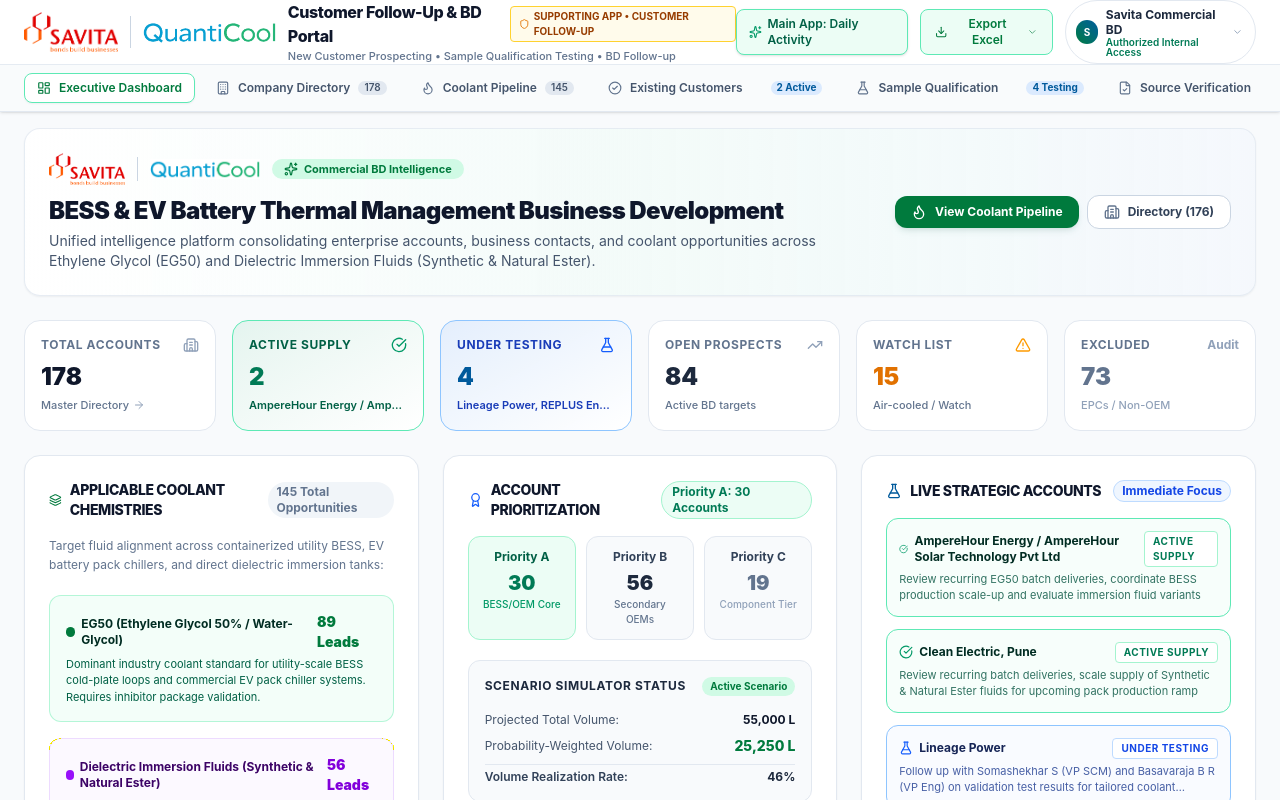
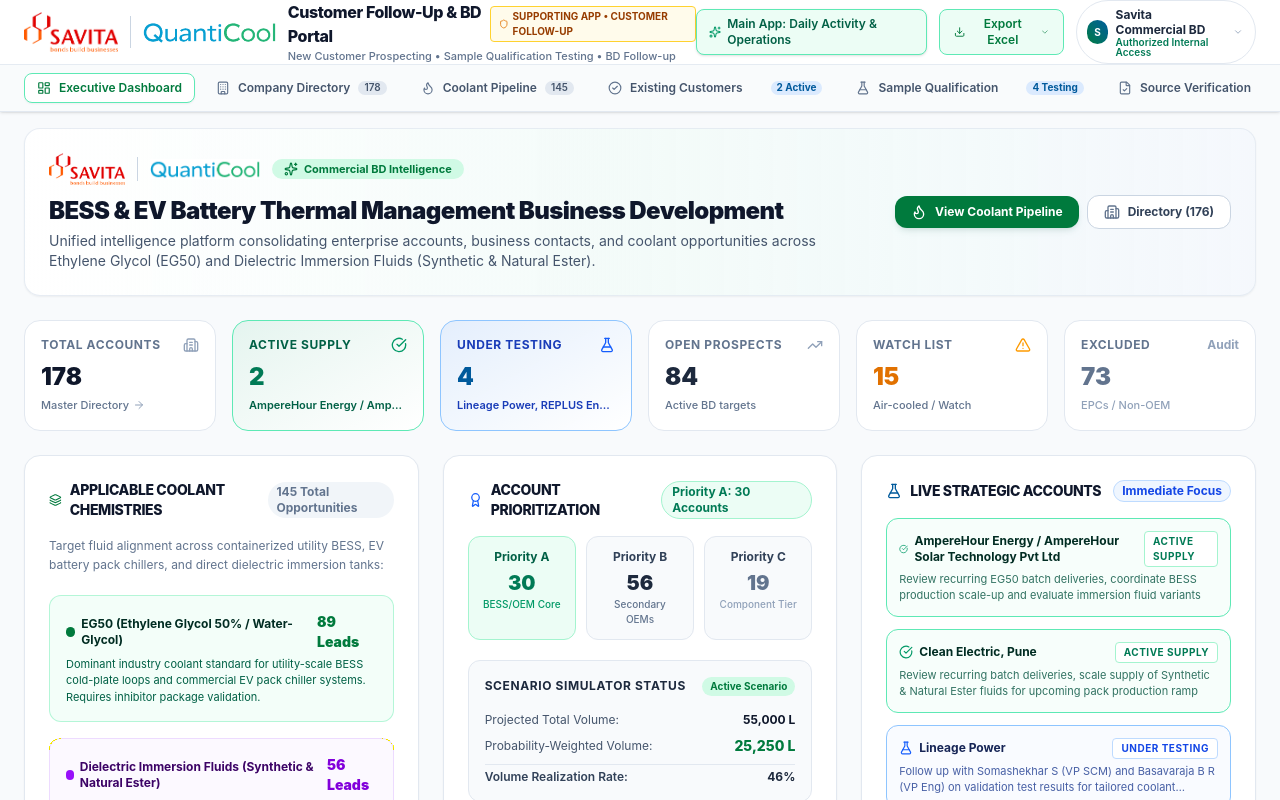
Before and after one commit to saikatkoley2000/bess-outreach-app, a React (Vite) app: page / in a window 1280 px wide. Shown: the top 800 px of the page. Built offline with nearby package versions, Linux system fonts and the light colour scheme.

Commit message:
chore: align cross-link title with QuantiCool — Daily Activity & Operational BESS Outreach (Main App)

```diff
--- a/src/components/Header.jsx
+++ b/src/components/Header.jsx
@@ -118,16 +118,16 @@ export default function Header() {
 
           {/* Action buttons & User Menu */}
           <div className="flex items-center gap-2 sm:gap-3">
-            {/* Switch to Main App (Daily Activity) */}
+            {/* Switch to Main App (Daily Activity & Operational BESS Outreach) */}
             <a
               href="https://bess-outreach-4kjkcvvhv-saikatkoley2000s-projects.vercel.app/"
               target="_blank"
               rel="noopener noreferrer"
               className="inline-flex items-center gap-1.5 px-3 py-1.5 rounded-lg bg-emerald-50 hover:bg-emerald-100 text-emerald-800 font-semibold text-xs border border-emerald-300 transition-colors shadow-sm"
-              title="Open Daily Activity & Outreach Tracker (Main App)"
+              title="Open QuantiCool — Daily Activity & Operational BESS Outreach (Main App)"
             >
               <Sparkles className="w-3.5 h-3.5 text-emerald-600" />
-              <span className="hidden md:inline">Main App: Daily Activity</span>
+              <span className="hidden md:inline">Main App: Daily Activity &amp; Operations</span>
               <span className="md:hidden">Main App</span>
             </a>
 
```
